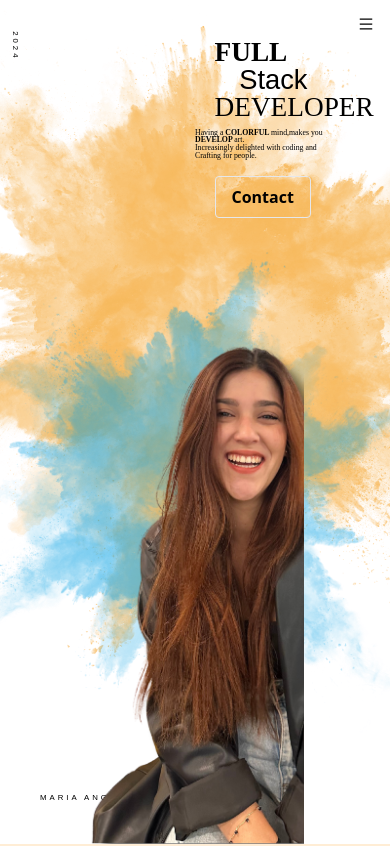
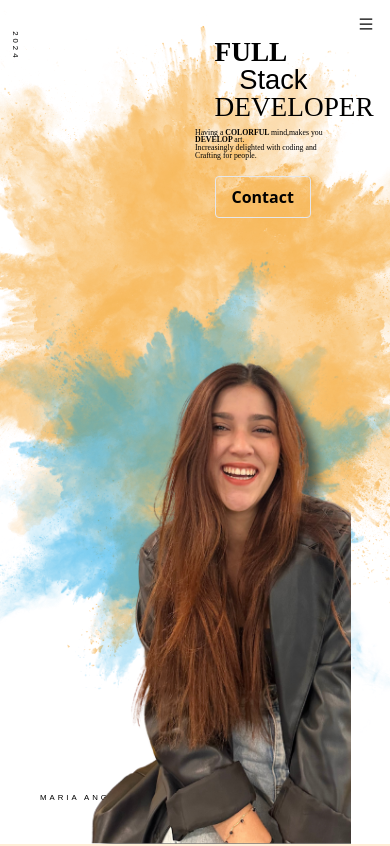
Before and after one commit to maferadr/Personal-Portfolio-ReactJS., a React (Vite) app: page / in a window 390 px wide. Shown: the top 846 px of the page. Built offline with nearby package versions, Linux system fonts and the light colour scheme; a web font is replaced by a local one.

Commit message:
came back to original

```diff
--- a/src/index.css
+++ b/src/index.css
@@ -380,17 +380,10 @@ button:hover, .edu-date:hover{
   opacity: 0.6;
 }
 
-@media (max-width: 400px){
+@media (max-width: 600px){
   .myself-main{
     width: 68vw;
     height: 58vh;
-  }
-}
-
-@media (max-width: 600px){
-  .myself-main{
-    width: 56vw;
-    height: 60vh;
     margin-left: 22%;
   }
 
```
